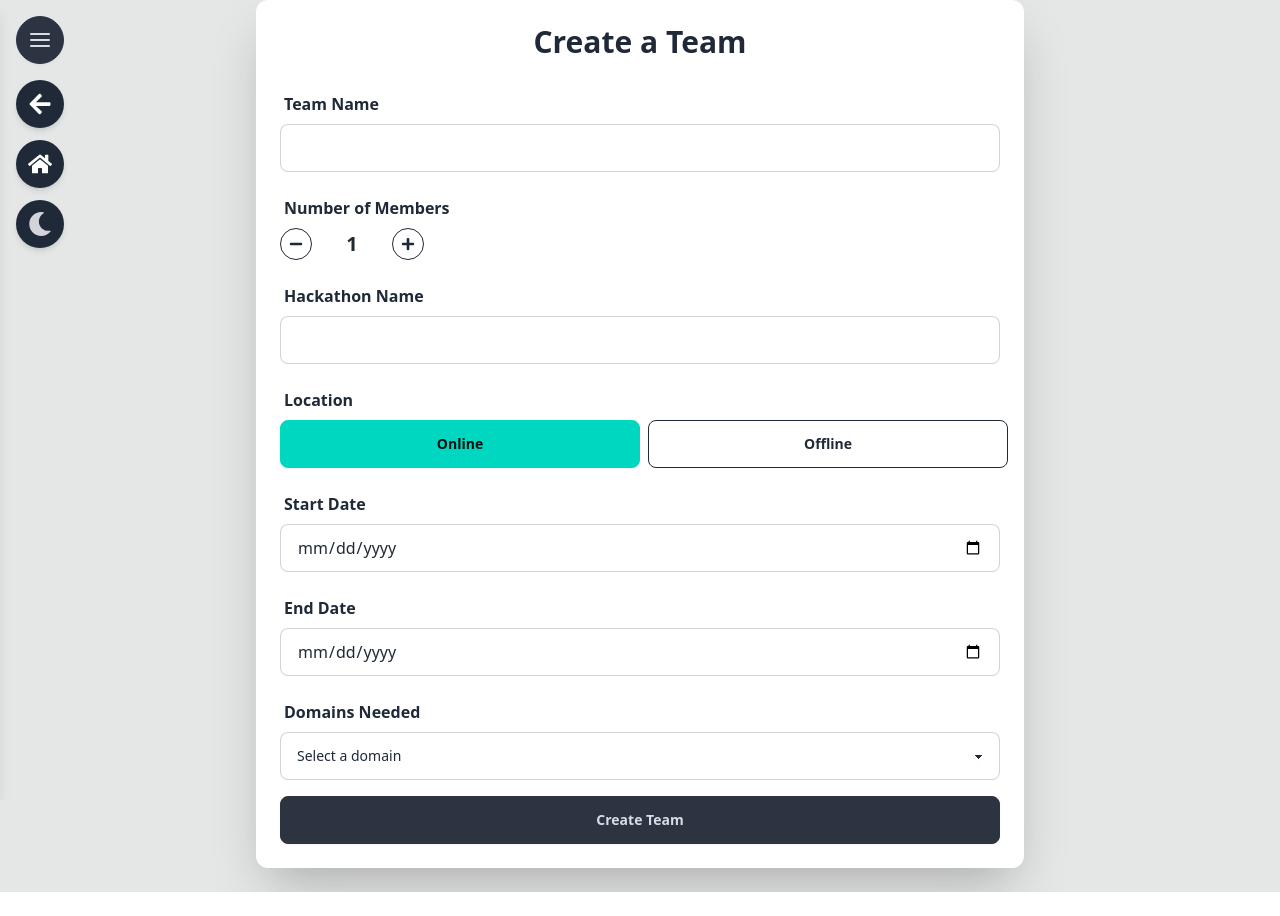
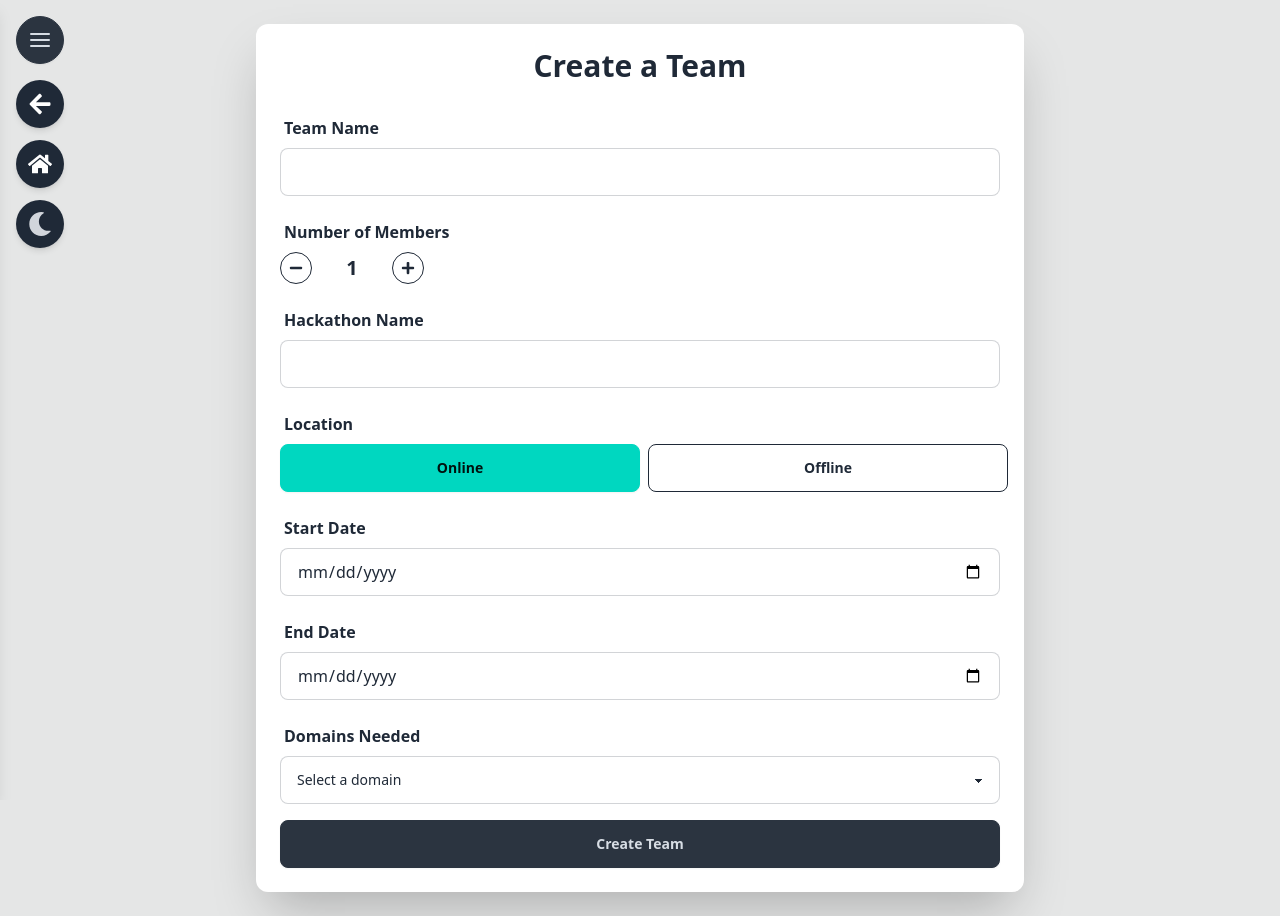
Before and after one commit to tms04/HackMate, a React (Vite) app in the folder clients/: page /newteam in a window 1280 px wide. Before the commit the page ends 892 px from the top, so only its background shows below. Built offline with nearby package versions, Linux system fonts and the light colour scheme.

Commit message:
fixed minor bugs

```diff
--- a/clients/src/components/ProfileCard.jsx
+++ b/clients/src/components/ProfileCard.jsx
@@ -79,7 +79,7 @@ const ProfileCard = ({
 
   return (
     <motion.div
-      className="relative bg-gradient-to-b from-base-100 to-base-200 p-5 w-72 sm:min-w-80 rounded-xl shadow-lg hover:shadow-2xl transition-all duration-300 h-full"
+      className="relative bg-gradient-to-b from-base-100 to-base-200 p-5 w-72 sm:min-w-96 rounded-xl shadow-lg hover:shadow-2xl transition-all duration-300 h-full"
       whileHover={{ scale: 1.05 }}
     >
       {/* Resume Button - Only show if resume link exists */}
--- a/clients/src/pages/TeamForm.jsx
+++ b/clients/src/pages/TeamForm.jsx
@@ -1,3 +1,4 @@
+/* eslint-disable no-unused-vars */
 import { useState } from "react";
 import { FaTimes, FaPlus, FaMinus } from "react-icons/fa";
 import toast from "react-hot-toast";
@@ -109,7 +110,7 @@ const TeamForm = () => {
   };
 
   return (
-    <div className="min-h-screen w-full bg-base-300 flex justify-center items-center p-6 sm:pt-0 pt-20">
+    <div className="min-h-screen w-full bg-base-300 flex justify-center items-center p-6 sm:pt-6 pt-20">
       <div className="card bg-base-100 w-full max-w-3xl shadow-2xl p-6 rounded-xl">
         <h1 className="text-3xl font-bold text-center mb-6">Create a Team</h1>
         <form className="space-y-4" onSubmit={handleSubmit}>
```
